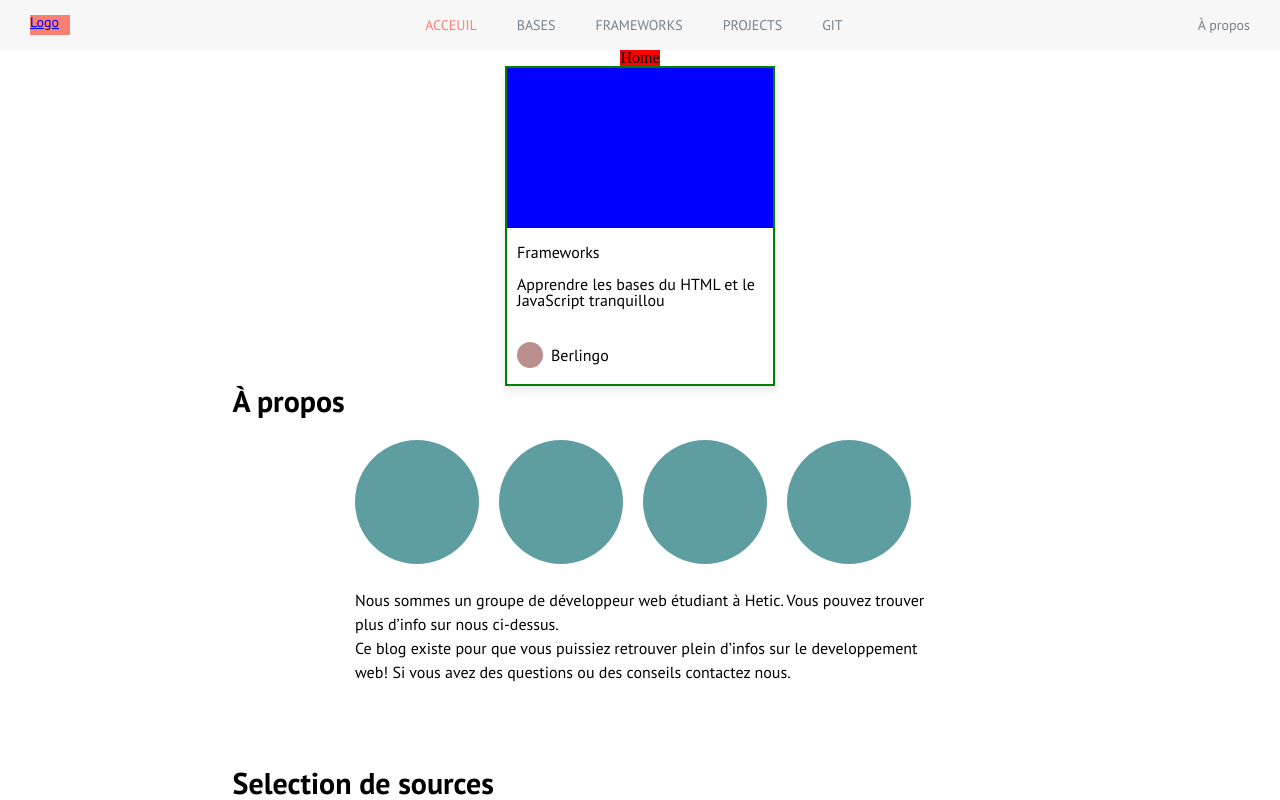
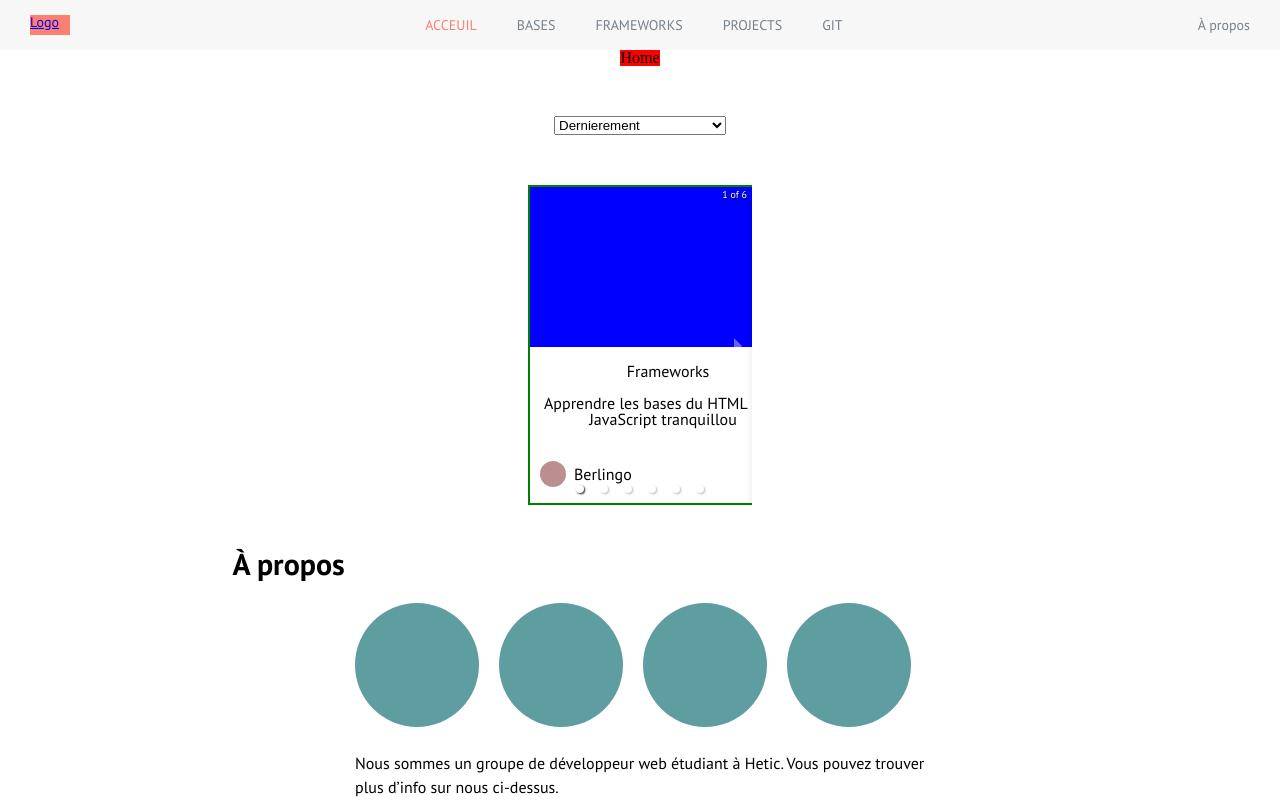
Before and after one commit to rqphy/project-b, a React (Create React App) app: page / in a window 1280 px wide. Shown: the top 800 px of the page. Built offline with nearby package versions, Linux system fonts and the light colour scheme; a web font is replaced by a local one.

Commit message:
add slider Articles

```diff
--- a/package.json
+++ b/package.json
@@ -9,6 +9,7 @@
     "node-sass": "^4.14.1",
     "react": "^17.0.1",
     "react-dom": "^17.0.1",
+    "react-responsive-carousel": "^3.2.11",
     "react-router-dom": "^5.2.0",
     "react-scripts": "4.0.1",
     "web-vitals": "^0.2.4"
--- /dev/null
+++ b/src/Components/Articles/Articles.js
@@ -0,0 +1,22 @@
+import ArticleCard from "../ArticleCard/ArticleCard";
+import { Carousel } from "react-responsive-carousel";
+import "react-responsive-carousel/lib/styles/carousel.min.css";
+
+function Articles() {
+  const selectedArticles = [0, 1, 2, 3, 4, 5];
+  return (
+    <div className="Articles">
+      <div className="sliderContainer">
+        <Carousel>
+          {selectedArticles.map((article) => (
+            <div>
+              <ArticleCard />
+            </div>
+          ))}
+        </Carousel>
+      </div>
+    </div>
+  );
+}
+
+export default Articles;
--- /dev/null
+++ b/src/Components/Articles/Articles.scss
@@ -0,0 +1,9 @@
+.Articles {
+  display: flex;
+  justify-content: center;
+  margin-top: 50px;
+}
+.sliderContainer {
+  width: 224px;
+  height: 280px;
+}
--- a/src/Pages/Home/Home.js
+++ b/src/Pages/Home/Home.js
@@ -1,5 +1,6 @@
 import ArticleCard from "../../Components/ArticleCard/ArticleCard";
 import Profile from "../../Components/Profile/Profile";
+import Articles from "../../Components/Articles/Articles";
 
 function Home() {
   return (
@@ -10,7 +11,19 @@ function Home() {
         alt="Home"
       ></img>
       <h1>Home</h1>
-      <ArticleCard />
+      <section className="articles section">
+        <form action="">
+          <select name="articles" id="articles">
+            <option value="dernierement">Dernierement</option>
+            <option value="Tendence">Tendence</option>
+            // value sans espace ?????
+            <option value="Selection de ressources">
+              Selection de reessources
+            </option>
+          </select>
+        </form>
+        <Articles />
+      </section>
       <secion className="about section">
         <h2 className="section__title  about__title">À propos</h2>
         <article className="section__container  about__container">
--- a/src/Pages/Home/Home.scss
+++ b/src/Pages/Home/Home.scss
@@ -8,7 +8,9 @@ h1 {
 .Home__image {
   display: none;
 }
-
+.articles {
+  margin-top: 50px;
+}
 .section {
   width: 100%;
   padding-left: 20px;
--- a/src/index.scss
+++ b/src/index.scss
@@ -14,3 +14,4 @@
 @import "./Components/ArticleCard/ArticleCard.scss";
 @import "./Components/Header/Header.scss";
 @import "./Components/Profile/Profile.scss";
+@import "./Components/Articles/Articles.scss";
```
Also changed, not shown: 1 other file (tests, documents, lock files or other folders).
